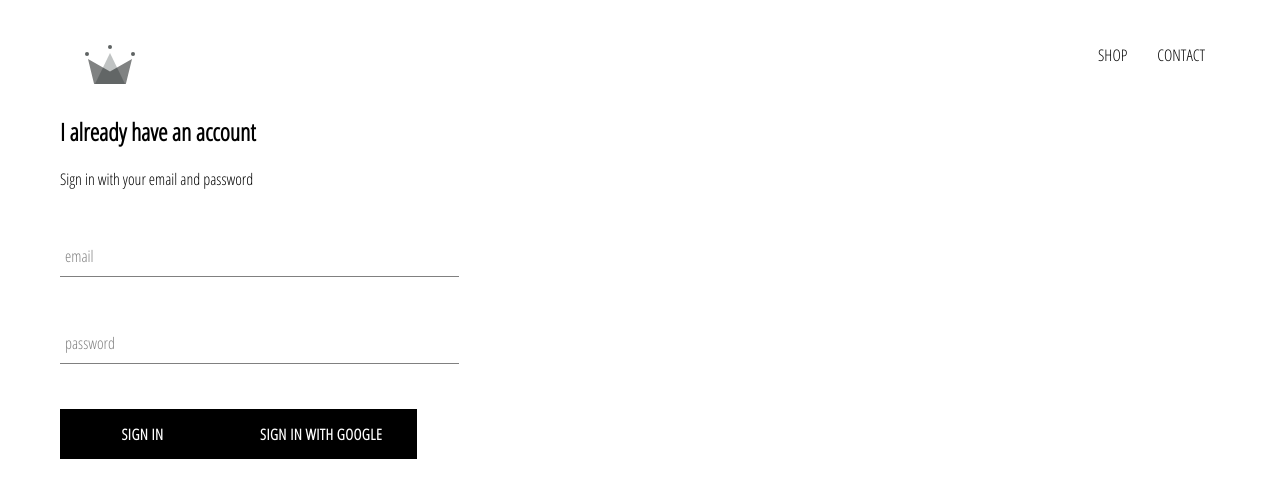
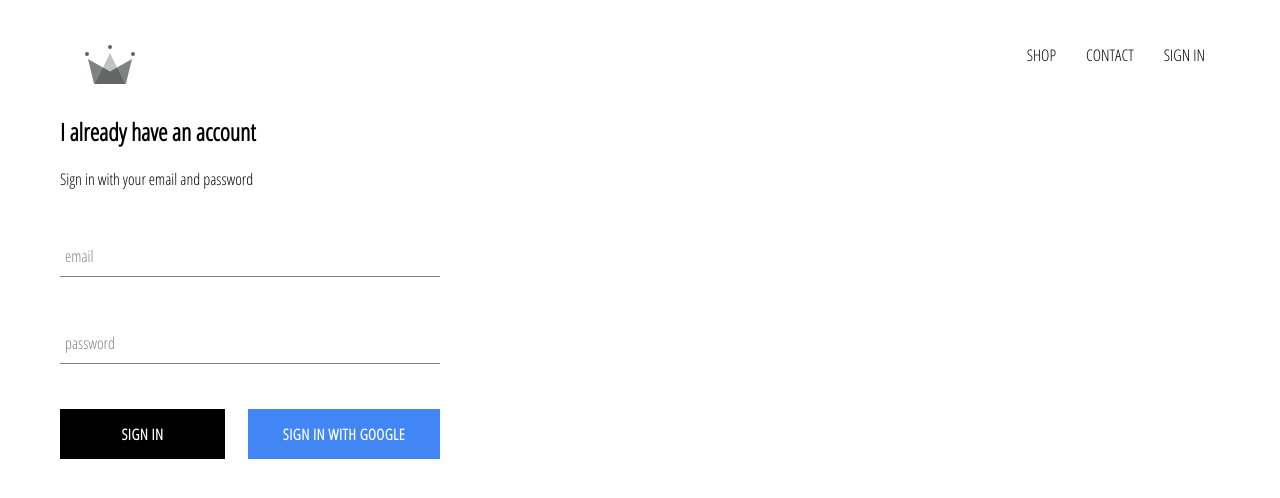
Before and after one commit to jondhill333/crown-clothing, a React (Create React App) app: page /signin in a window 1280 px wide. Shown: the top 498 px of the page. Built offline with nearby package versions, Linux system fonts and the light colour scheme; no server answers.

Commit message:
sign in page functionality with links and styling

```diff
--- a/src/App.css
+++ b/src/App.css
@@ -7,3 +7,8 @@
     text-decoration: none;
     color: black;
 }
+
+* {
+    box-sizing: border-box;
+
+}
--- a/src/App.js
+++ b/src/App.js
@@ -33,7 +33,7 @@
     render() {
       return (
         <div>
-          <Header />
+          <Header currentUser={this.state.currentUser} />
           <Switch>
               <Route exact path='/' component={HomePage} />
               <Route path='/shop' component={ShopPage} />
--- a/src/components/custom-button/custom-button.component.jsx
+++ b/src/components/custom-button/custom-button.component.jsx
@@ -2,8 +2,11 @@
 
 import './custom-button.styles.scss';
 
-const CustomButton = ({ children, ...otherProps}) => (
-    <button className="custom-button" {...otherProps}>
+const CustomButton = ({ children, isGoogleSignIn, ...otherProps}) => (
+    <button
+        className={`${isGoogleSignIn ? 'google-sign-in' : ''} custom-button`}
+        {...otherProps}
+    >
         {children}
     </button>
 );
--- a/src/components/custom-button/custom-button.styles.scss
+++ b/src/components/custom-button/custom-button.styles.scss
@@ -19,4 +19,15 @@
     color: black;
     border: 1px solid black;
   }
+
+  &.google-sign-in {
+    background-color: #4285f4;
+    color: white;
+
+    &:hover {
+      background-color: #357ae8;
+        border: none;
+
+    }
+  }
 }
--- a/src/components/header/header.component.jsx
+++ b/src/components/header/header.component.jsx
@@ -1,11 +1,13 @@
 import React from 'react';
 import { Link } from 'react-router-dom';
+import { auth } from '../../firebase/firebase.utils';
+
 
 import { ReactComponent as Logo } from '../../assets/crown.svg';
 
 import './header.styles.scss';
 
-const Header = () => (
+const Header = ({ currentUser}) => (
     <div className='header'>
         <Link className='logo-container' to='/'>
             <Logo className='logo' />
@@ -17,6 +19,15 @@
             <Link className='option' to='/shop'>
                 CONTACT
             </Link>
+            { currentUser ? (
+            <div className='option' onClick={() => auth.signOut()}>
+            SIGN OUT
+            </div>
+           ) : (
+            <Link className='option' to='/signin'>
+            SIGN IN
+            </Link>
+            )}
         </div>
     </div>
 );
--- a/src/components/header/header.styles.scss
+++ b/src/components/header/header.styles.scss
@@ -20,6 +20,7 @@
 
     .option {
       padding: 10px 15px;
+      cursor: pointer;
     }
   }
 }
--- a/src/components/sign-in/sign-in.component.jsx
+++ b/src/components/sign-in/sign-in.component.jsx
@@ -53,8 +53,12 @@
                         label="password"
                         required
                     />
-                    <CustomButton type="submit">Sign In</CustomButton>
-                    <CustomButton onClick={signInWithGoogle}>Sign In with Google</CustomButton>
+                    <div className='buttons'>
+                        <CustomButton type="submit">Sign In</CustomButton>
+                        <CustomButton onClick={signInWithGoogle} isGoogleSignIn >
+                        Sign In with Google
+                        </CustomButton>
+                    </div>
                 </form>
             </div>
 
--- a/src/components/sign-in/sign-in.styles.scss
+++ b/src/components/sign-in/sign-in.styles.scss
@@ -1,9 +1,14 @@
 .sign-in {
- width: 30vw;
+ width: 380px;
  disply: flex;
  flex-direction: column;
 
     .title {
-        margin:10px 0;
+      margin:10px 0;
+    }
+
+    .buttons {
+      display: flex;
+      justify-content: space-between;
     }
 }
```
